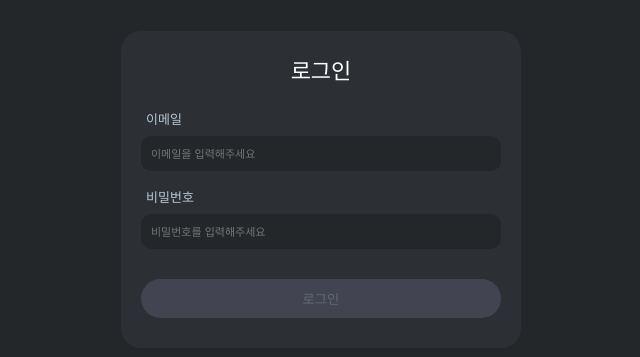
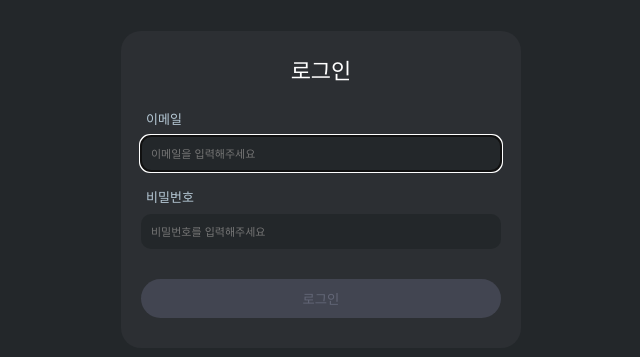
Before and after one commit to haron-lee/wanted-pre-onboarding-frontend, a React (Create React App) app: page /signin in a window 1280 px wide. Shown: the part 211-568 px from the top of the page, without its empty margins (319-959 px from the left). Built offline with nearby package versions, Linux system fonts and the light colour scheme.

Commit message:
Design: inpute 자동완성시 background 설정, 이메일 input autoFocus

```diff
--- a/src/components/Form.jsx
+++ b/src/components/Form.jsx
@@ -67,6 +67,7 @@
         value={userInput.email}
         onChange={handleInputChange}
         $checkError={emailError}
+        autoFocus
       >
         이메일
       </SignInput>
--- a/src/components/common/SignInput.jsx
+++ b/src/components/common/SignInput.jsx
@@ -38,4 +38,24 @@
   &::placeholder {
     font-size: 11px;
   }
+
+  &:-webkit-autofill,
+  &:-webkit-autofill:hover,
+  &:-webkit-autofill:focus,
+  &:-webkit-autofill:active {
+    -webkit-text-fill-color: var(--white);
+    -webkit-box-shadow: 0 0 0px 1000px var(--dark-bg) inset;
+    box-shadow: 0 0 0px 1000px var(--dark-bg) inset;
+    transition: background-color 5000s ease-in-out 0s;
+  }
+
+  &:autofill,
+  &:autofill:hover,
+  &:autofill:focus,
+  &:autofill:active {
+    -webkit-text-fill-color: var(--white);
+    -webkit-box-shadow: 0 0 0px 1000px var(--dark-bg) inset;
+    box-shadow: 0 0 0px 1000px var(--dark-bg) inset;
+    transition: background-color 5000s ease-in-out 0s;
+  }
 `;
```
